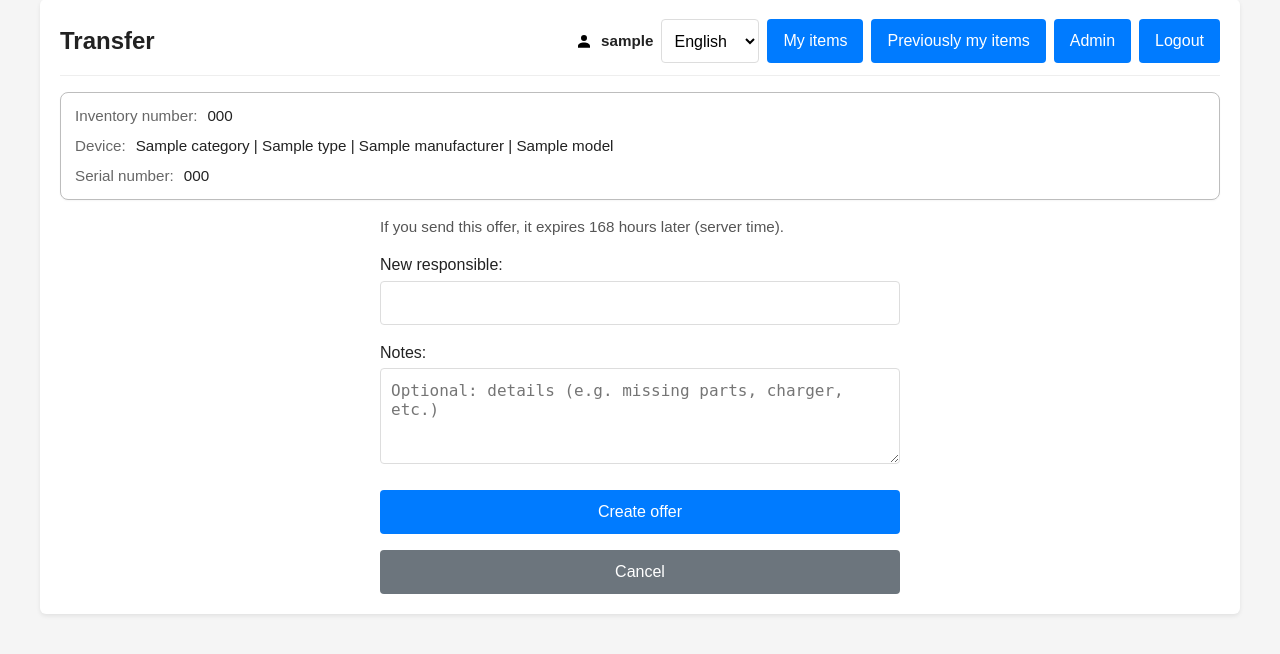
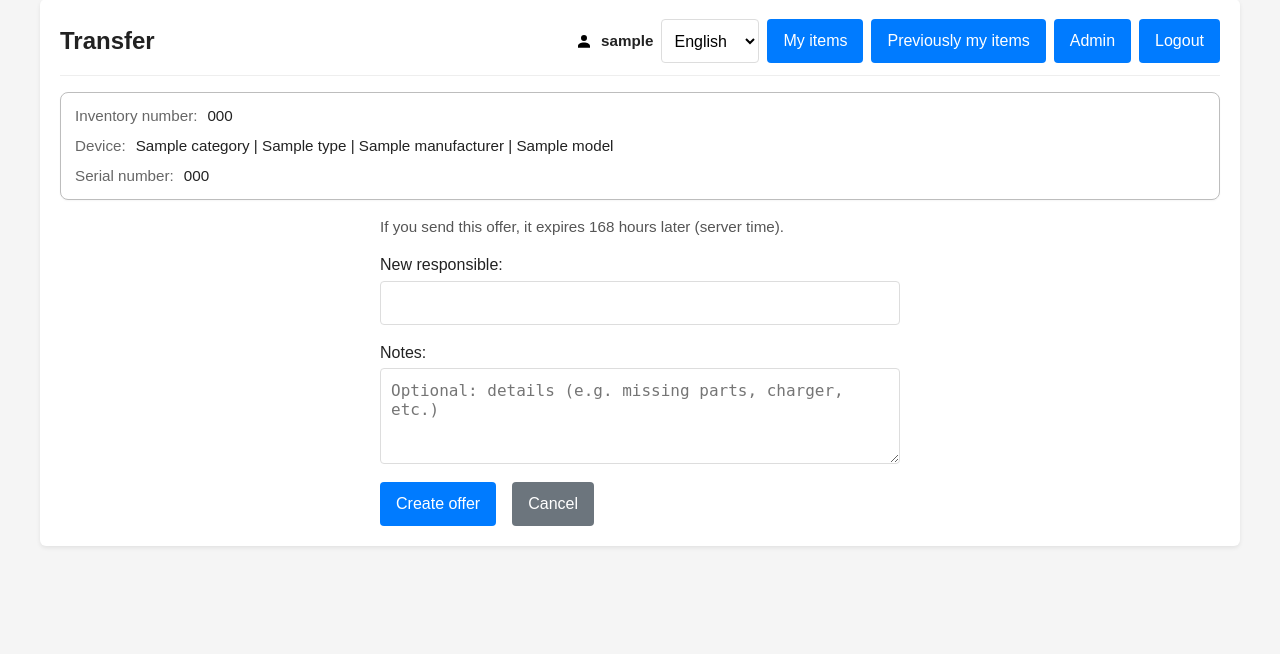
Before and after one commit to disafronov/sloths-inventory, a Django app: page /items/1/transfer/ in a window 1280 px wide. Shown: the part 21-675 px from the top of the page. Run offline with Django 5.2, Linux system fonts and the light colour scheme; a user stored in the database is signed in; tables that the repository leaves empty hold one stand-in row (values such as "Sample post"); parts of the project's set-up code (start-up, migrations or seed data) failed here and were passed over.

Commit message:
feat: enhance form action styling for improved layout consistency
- Updated the form actions in the change location and transfer creation templates to use an inline style, ensuring buttons are displayed more cohesively.
- Adjusted CSS for inline form actions to allow for automatic width and margin adjustments, enhancing overall usability.

Signed-off-by: Dmitrii Safronov <zimniy@cyberbrain.cc>

```diff
--- a/src/common/static/common/app.css
+++ b/src/common/static/common/app.css
@@ -359,6 +359,11 @@ body.nav-open {
 .form-container button[type="submit"] {
   width: 100%;
   margin-top: var(--space-2);
+}
+
+.form-container .form-actions--inline button[type="submit"] {
+  width: auto;
+  margin-top: 0;
 }
 
 /**
--- a/src/inventory/templates/inventory/change_location.html
+++ b/src/inventory/templates/inventory/change_location.html
@@ -48,7 +48,7 @@
                 placeholder="{% trans 'Optional: details (e.g. missing parts, charger, etc.)' %}"
             >{{ notes }}</textarea>
         </p>
-        <div class="form-actions">
+        <div class="form-actions form-actions--inline">
             <button type="submit" class="button">{% trans "Save" %}</button>
             <a
                 href="{% url 'inventory:item-history' item_id=item.id %}"
--- a/src/inventory/templates/inventory/transfer_create.html
+++ b/src/inventory/templates/inventory/transfer_create.html
@@ -73,7 +73,7 @@
                         placeholder="{% trans 'Optional: details (e.g. missing parts, charger, etc.)' %}"
                     >{{ notes }}</textarea>
                 </p>
-                <div class="form-actions">
+                <div class="form-actions form-actions--inline">
                     <button type="submit" class="button">{% trans "Create offer" %}</button>
                     <a href="{% url 'inventory:item-history' item_id=item.id %}" class="button button--secondary">{% trans "Cancel" %}</a>
                 </div>
```
